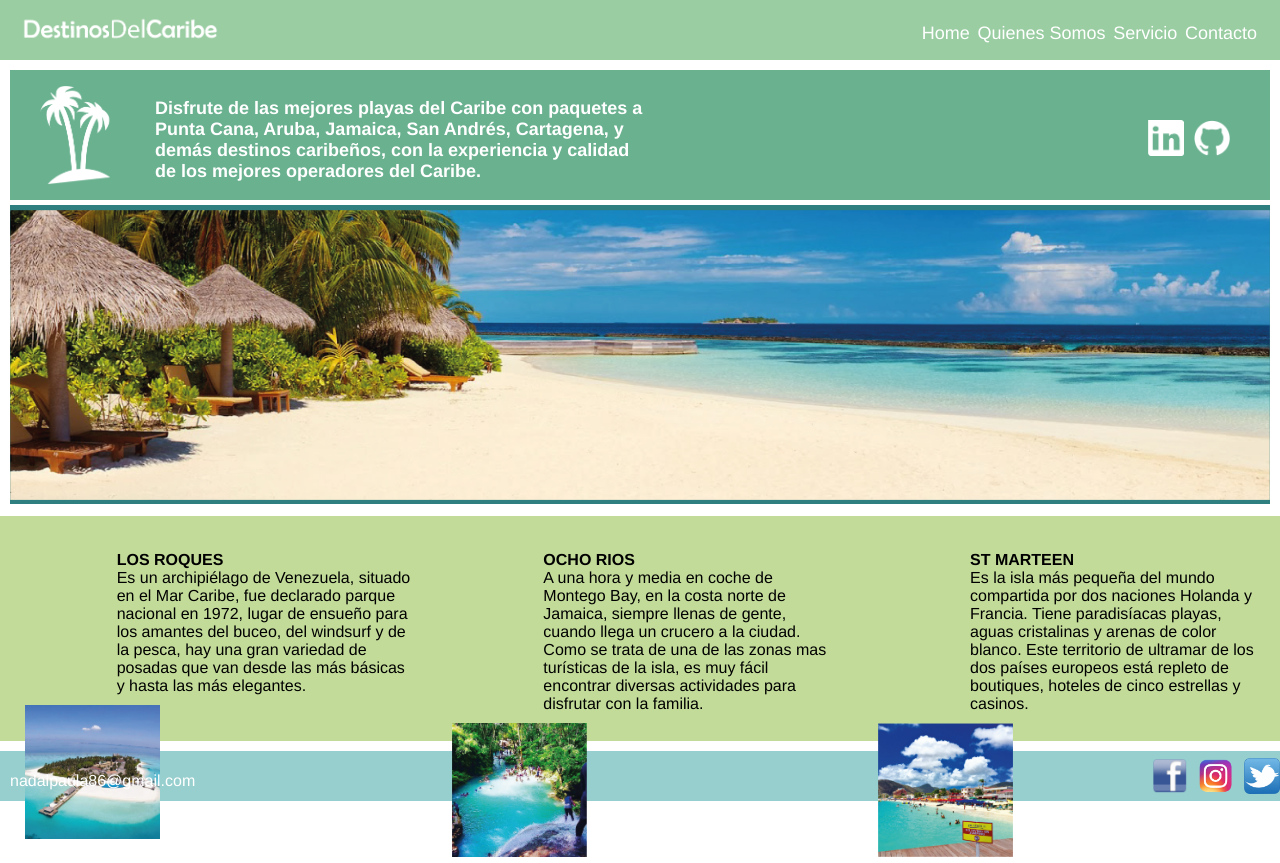
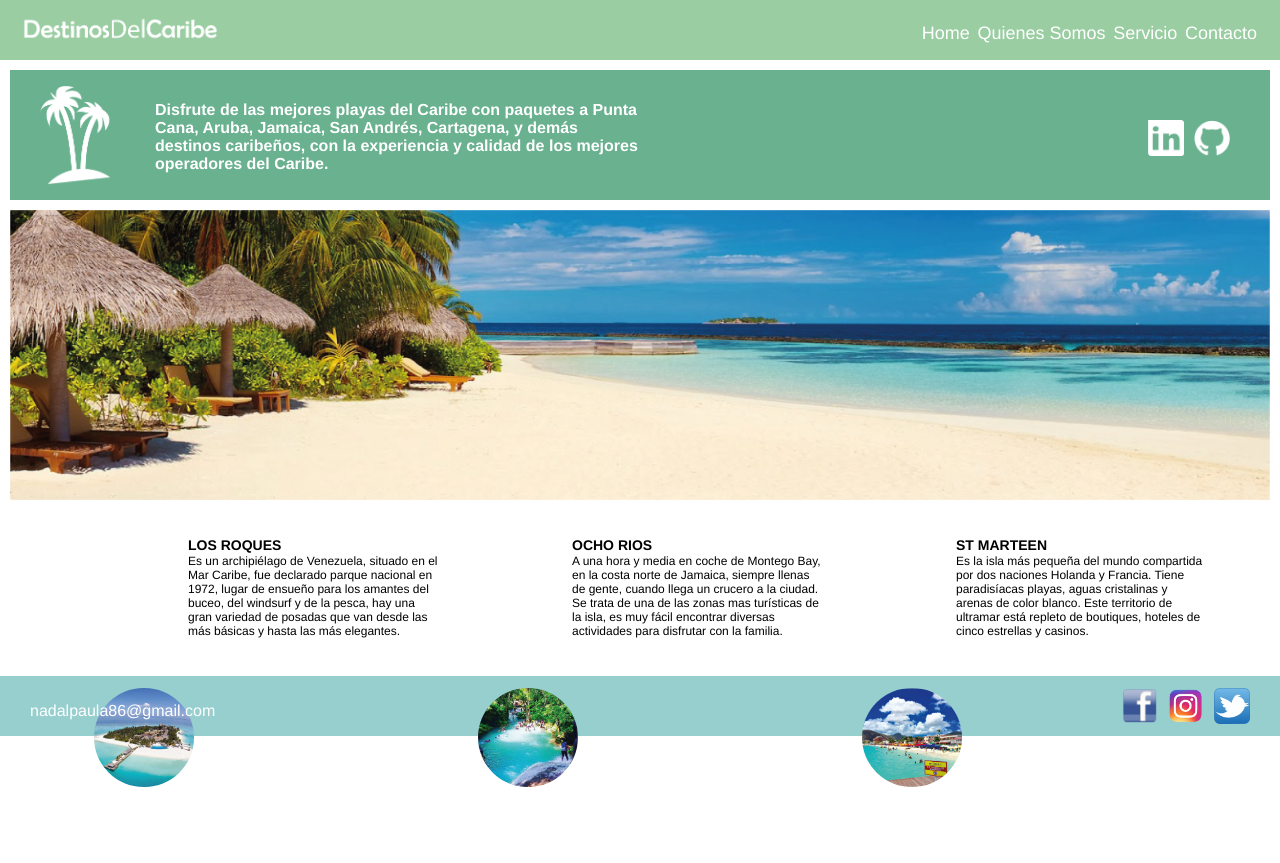
Before and after one commit to sofiprado/tp1, a plain HTML site: page index.html in a window 1280 px wide. After the commit the page ends 806 px from the top, so only its background shows below. Drawn offline with Linux system fonts and the light colour scheme.

Commit message:
cambios de estilo

```diff
--- a/index.html
+++ b/index.html
@@ -51,7 +51,7 @@
         <div class="header-container">
             <div class="text-container">
                 <div class="text-title"> OCHO RIOS</div>
-                <div class="text-inside"> A una hora y media en coche de Montego Bay, en la costa norte de Jamaica, siempre llenas de gente, cuando llega un crucero a la ciudad. Como se trata de una de las zonas mas turísticas de la isla, es muy fácil encontrar diversas actividades para disfrutar con la familia. </div>
+                <div class="text-inside"> A una hora y media en coche de Montego Bay, en la costa norte de Jamaica, siempre llenas de gente, cuando llega un crucero a la ciudad. Se trata de una de las zonas mas turísticas de la isla, es muy fácil encontrar diversas actividades para disfrutar con la familia. </div>
             </div>
             <div class="img-container">
                 <img src="images/playa2.png">
@@ -60,7 +60,7 @@
         <div class="header-container">
             <div class="text-container">
                 <div class="text-title"> ST MARTEEN</div>
-                <div class="text-inside"> Es la isla más pequeña del mundo compartida por dos naciones Holanda y Francia. Tiene paradisíacas playas, aguas cristalinas y  arenas de color blanco. Este territorio de ultramar de los dos países europeos está repleto de boutiques, hoteles de cinco estrellas y casinos.
+                <div class="text-inside"> Es la isla más pequeña del mundo compartida por dos naciones Holanda y Francia. Tiene paradisíacas playas, aguas cristalinas y  arenas de color blanco. Este territorio de ultramar está repleto de boutiques, hoteles de cinco estrellas y casinos.
        </div>
             </div>
             <div class="img-container">
--- a/styles.css
+++ b/styles.css
@@ -75,11 +75,11 @@ nav {
 .personal-info {
     display: inline-block;
     margin-left: 140px;
-    margin-top: 5px;
+    margin-top: 10px;
     padding: 5px;
     width: 500px;
     height: 95px;
-    font-size: 18px;
+    font-size: 16px;
   	font-weight: bold;
   	color: white;
 }
@@ -111,7 +111,6 @@ nav {
 }
 
 .slider {
-    background-color: #2F7E80;
     margin: 0 auto;
     text-align: center;
     margin-top: 5px;
@@ -122,46 +121,44 @@ nav {
 /*Paula*/
 
 .main-header-container {
-    background-color: #C2DB99;
     margin: 0 auto;
     margin-top: 2px;
-    width: 100%;
+    width: 90%;
     display: flex;
-    justify-content: space-between;
+    justify-content: space-around;
     text-align: left;
-    padding-top: 25px;
+    padding-top: 10px;
 }
 
 .header-container {
     width: 100%;
-    height: 200px;
+    height: 150px;
     margin: auto;
     display: inline-block;
-    background-color: #C2DB99;
     padding: 10px;
-    justify-content: space-between;
+    justify-content: space-around;
     align-items: center;
 }
 
 .img-container {
-    height: 150px;
-    width: 150px;
+    height: 120px;
+    width: 120px;
     float: left;
-    padding-top: 10px;
-		padding-left: 15px;
+    padding-top: 2px;
+		padding-left: 20px;
   }
 
 .img-container img {
     width: 100%;
     height: auto;
+    border-radius: 50%;
 }
 
 .text-container {
-    min-width: 300px;
-    max-width: 300px;
-    height: auto;
+    min-width: 250px;
+    max-width: 200px;
+    height: 150px;
     float: right;
-    padding-right: 5px;
     text-align: left;
 }
 
@@ -171,17 +168,18 @@ nav {
     display: inline-block;
     text-align: left;
     font-weight: bold;
+    font-size: 14px;
 }
 
 .text-inside {
     text-align: left;
     display: inline-block;
+    font-size: 12px;
 }
 
 .footer {
     width: 100%;
-    height: 50px;
-    margin-top: 10px;
+    height: 60px;
     background-color: #96CFCE;
     display: flex;
     justify-content: space-between;
@@ -190,7 +188,7 @@ nav {
 }
 
 .mail {
-   margin-left: 10px;
+   margin-left: 30px;
    margin-top: 10px;
    color: white;
    text-decoration: none;
@@ -200,6 +198,7 @@ nav {
   height: 36px;
   display: flex;
   justify-content: space-between;
+  margin-right: 30px;
 
 }
 .img-footer-container {
```
